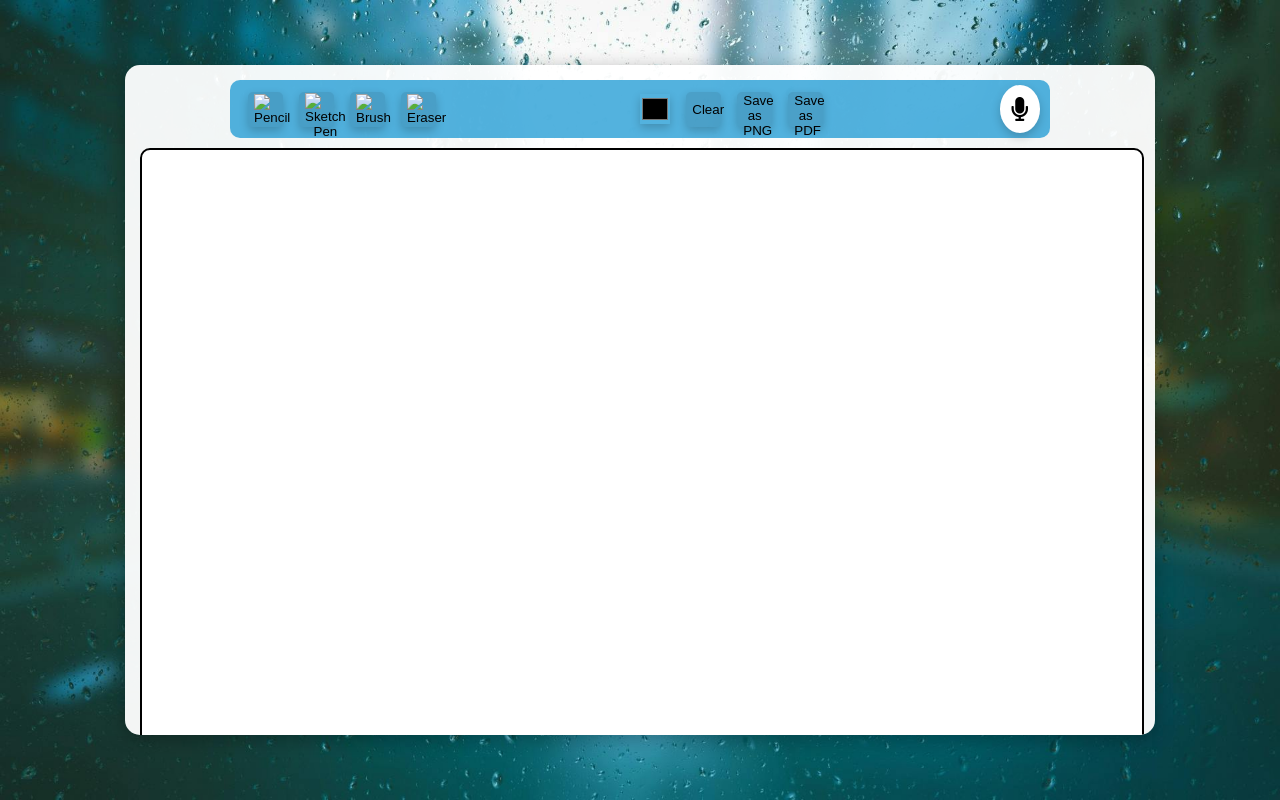
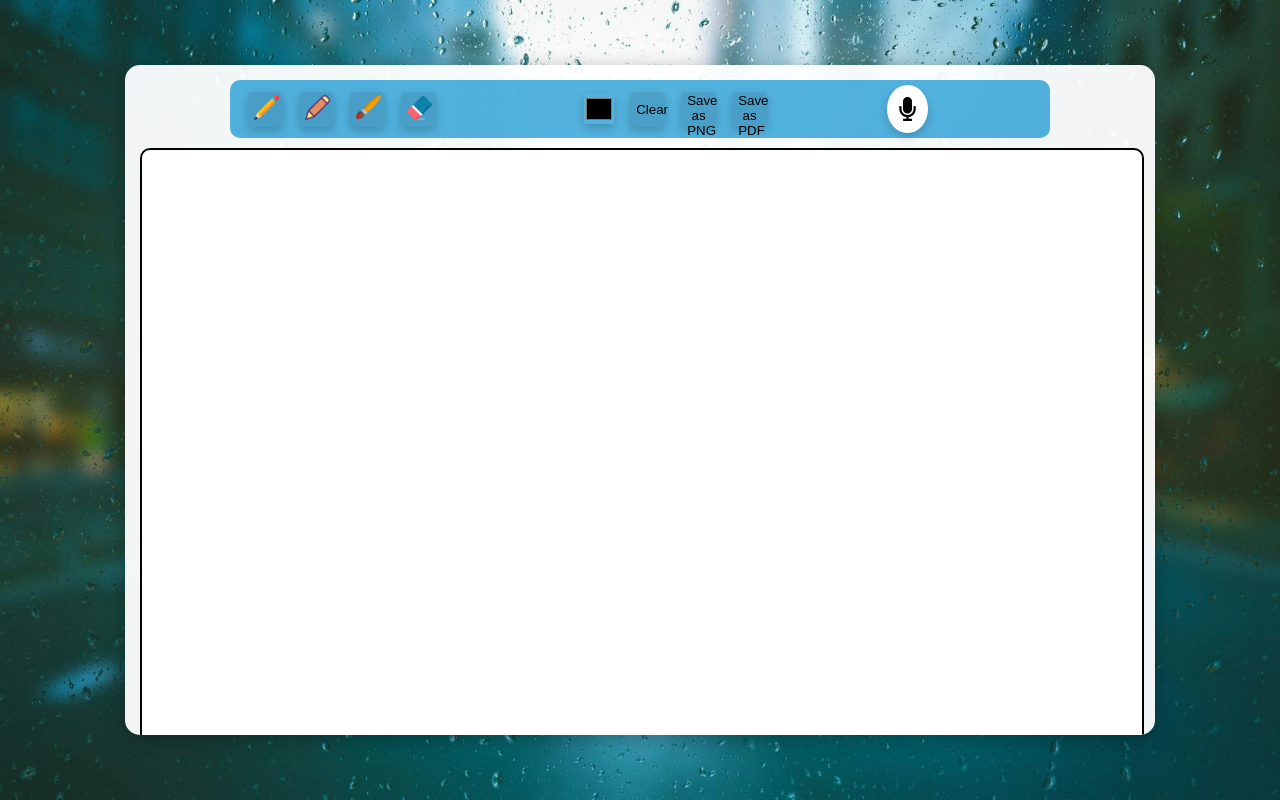
Before and after one commit to khushi512/WhiteBoardCollab, a plain HTML site: page index.html in a window 1280 px wide. Drawn offline with nearby package versions, Linux system fonts and the light colour scheme; no server answers.

Commit message:
Update index.html

```diff
--- a/index.html
+++ b/index.html
@@ -14,17 +14,19 @@
     <!-- Toolbar section -->
     <div id="toolbar">
       <div class="tool-group">
-        <button id="pencilBtn" class="tool-btn"><img src="images/pencil.png" alt="Pencil"></button>
-        <button id="penBtn" class="tool-btn"><img src="images/pen.png" alt="Sketch Pen"></button>
-        <button id="brushBtn" class="tool-btn"><img src="images/paint-brush.png" alt="Brush"></button>
-        <button id="eraserBtn" class="tool-btn"><img src="images/eraser.png" alt="Eraser"></button>
+        <button id="pencilBtn" class="tool-btn"><img src="pencil.png" alt="Pencil"></button>
+        <button id="penBtn" class="tool-btn"><img src="pen.png" alt="Sketch Pen"></button>
+        <button id="brushBtn" class="tool-btn"><img src="paint-brush.png" alt="Brush"></button>
+        <button id="eraserBtn" class="tool-btn"><img src="eraser.png" alt="Eraser"></button>
       </div>
+
       <div class="tool-group">
         <input type="color" id="colorPicker" class="color-picker">
         <button id="clearBtn" class="tool-btn">Clear</button>
         <button id="saveBtn" class="tool-btn">Save as PNG</button>
         <button id="savePdfBtn" class="tool-btn">Save as PDF</button>
       </div>
+
       <!-- Voice Note Button -->
       <div class="tool-group">
         <button id="voiceSearchBtn" class="voice-btn" title="Click to start voice input">
@@ -32,7 +34,9 @@
         </button>
       </div>
 
-      <!--<div id="voiceOutput"></div>-->
+
+
+      <div id="voiceOutput"></div>
 
     </div>
 
```
